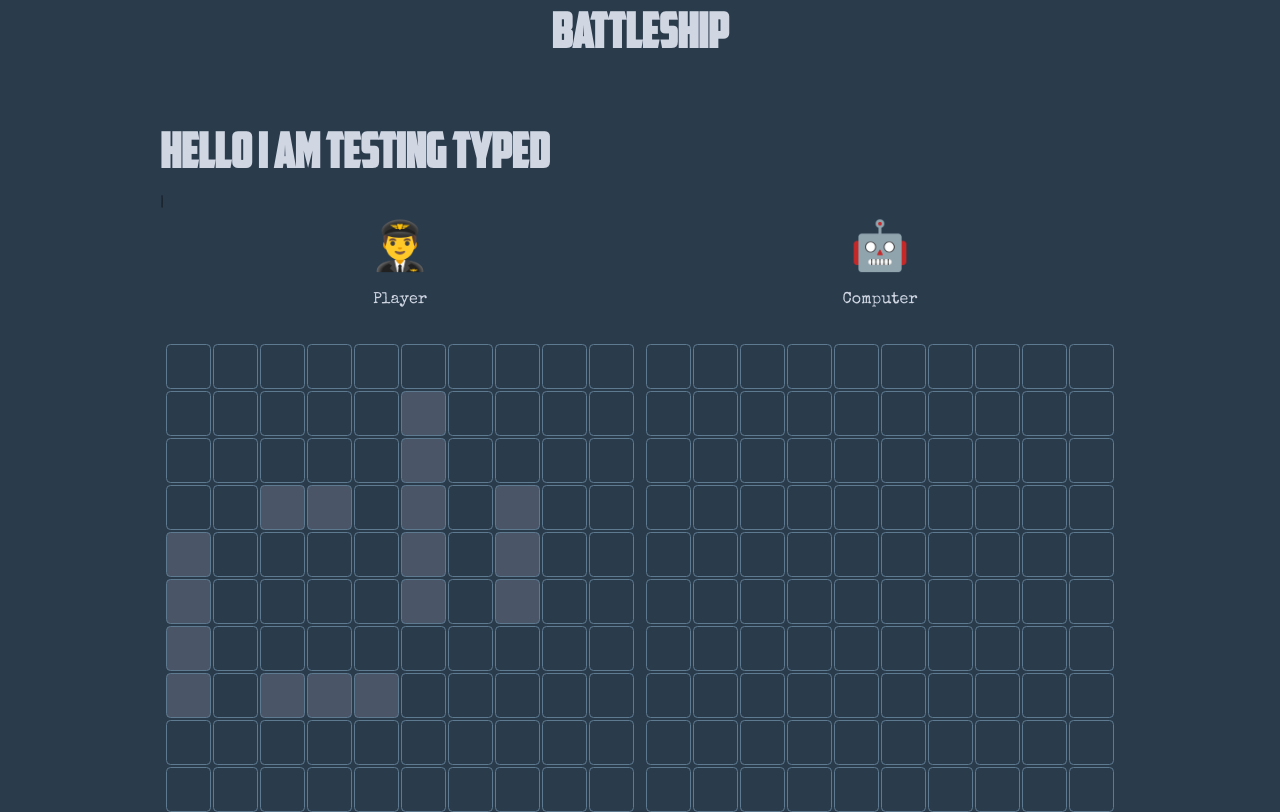
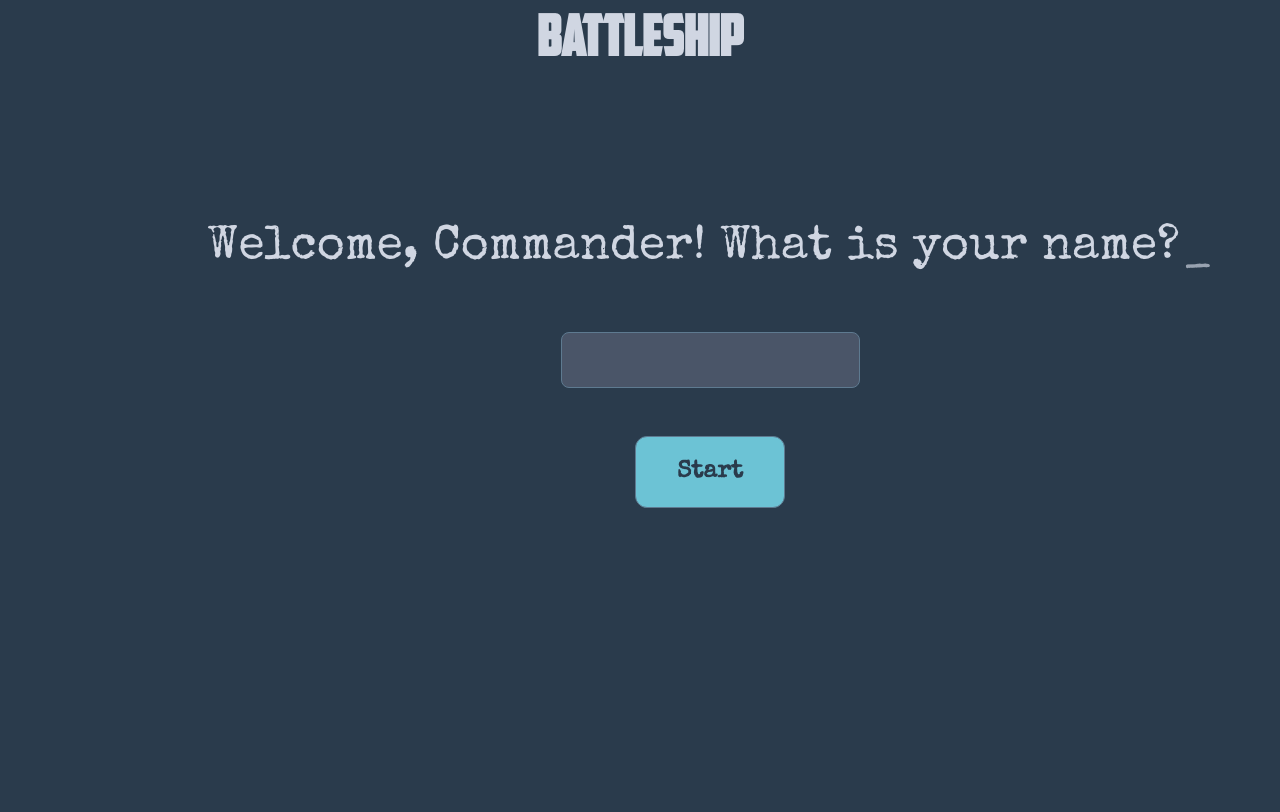
Before and after one commit to Proxtron/ai-javascript-battleship-game, a website built with webpack: page src/template.html in a window 1280 px wide. Built offline with nearby package versions, Linux system fonts and the light colour scheme; what pubsub-js would draw is missing.

Commit message:
Craft welcome screen with typewriter effect

```diff
--- a/src/app/controller/DOMController.js
+++ b/src/app/controller/DOMController.js
@@ -5,11 +5,13 @@ import PubSub from "./PubSub";
 
 let player1GameBoard;
 let player2GameBoard;
+const gameScreen = document.getElementById("game-screen");
 const gameBoardContainer = document.getElementById("game-board-container");
 
-init();
+// init();
 function init() {
     game.startGame();
+    gameScreen.classList.remove("hide");
     renderGameBoards();
 }
 
--- a/src/app/controller/NameCollectionController.js
+++ b/src/app/controller/NameCollectionController.js
@@ -1,11 +1,16 @@
 import Typed from "typed.js";
+import NameCollectionView from "../view/NameCollectionView";
 
-const typed = new Typed("#typed", {
+const nameCollectionScreen = document.getElementById("name-collection-screen");
+const nameCollectionForm = NameCollectionView()
+const welcomeHeading = nameCollectionForm.querySelector("#welcome-heading");
+nameCollectionScreen.append(nameCollectionForm);
+
+
+new Typed("#welcome-heading", {
     strings: [
-        "Hello I am testing typed",
-    ]
-});
-
-typed.start();
-typed.toggle();
-typed.toggle();
+        "Welcome, Commander! What is your name?"
+    ],
+    typeSpeed: 50,
+    cursorChar: "_",
+})
--- /dev/null
+++ b/src/app/view/NameCollectionView.js
@@ -0,0 +1,15 @@
+export default function NameCollectionView() {
+    const form = document.createElement("form");
+    form.classList.add("name-collection-form");
+    let template = `
+        <div class="welcome-heading-container">
+            <label id="welcome-heading" class="welcome-heading" for="name"></label>
+        </div>
+
+        <input id="name-input" class="name-input" type="text" name="name" required>
+        <button class="start-game-button">Start</button>
+    `;
+
+    form.innerHTML = template;
+    return form;
+}
--- a/src/css/style.css
+++ b/src/css/style.css
@@ -48,7 +48,7 @@ h1, h2, h3 {
 }
 
 h1 {
-    font-size:3rem;
+    font-size:3.5rem;
 }
 
 h2 {
@@ -178,3 +178,57 @@ main {
     font-weight: 700;
     font-size: 1.25rem;
 }
+
+.hide {
+    display:none;
+}
+
+.welcome-heading, .welcome-heading + .typed-cursor{
+    font-size:3rem;
+    font-weight: 500;
+    color:var(--color-text-primary);
+}
+
+.welcome-heading-container {
+    justify-self: center;
+}
+.name-collection-screen {
+    padding-top: 5rem;
+    width:1100px;
+    margin: 0 auto;
+}
+
+.name-collection-form {
+    display: grid;
+    grid-template-rows: 1fr 3.5rem 1fr;
+    row-gap: 3rem;
+}
+
+.name-input {
+    padding: 1.25rem .75rem;
+    justify-self: center;
+    border-radius: .5rem;
+    background-color: var(--color-bg-secondary);
+    border: 1px solid var(--color-detail-subtle);
+    outline: none;
+    transition: box-shadow .25s;
+    color:var(--color-text-primary);
+    font-size: 1.5rem;
+}
+
+.name-input:focus {
+    box-shadow: 0px 0px 10px var(--color-bg-secondary);
+}
+
+.start-game-button {
+    padding:1rem;
+    width:150px;
+    border-radius: .75rem;
+    border: 1px solid var(--color-detail-subtle);
+    margin:0 auto;
+    background-color: var(--color-accent-primary);
+    color:var(--color-bg-primary);
+    cursor:pointer;
+    font-size: 1.5rem;
+    font-weight: 600;
+}
--- a/src/template.html
+++ b/src/template.html
@@ -10,7 +10,8 @@
        <h1 class="game-title">BATTLESHIP</h1>
     </header>
     <main>
-        <h1 id="typed"></h1>
+        <div id="name-collection-screen" class="name-collection-screen"></div>
+        <div id="game-screen" class="hide">
             <div class="player-emojis">
                 <p class="player-emoji">👨‍✈️</p>
                 <p class="player-emoji">🤖</p>
@@ -19,6 +20,7 @@
             </div>
             <div id="game-board-container" class="game-board-container">
             </div>
+        </div>
     </main>
     <div id="modal-container"></div>
 </body>
```
Lines whose indentation alone changed are shown as unchanged.
